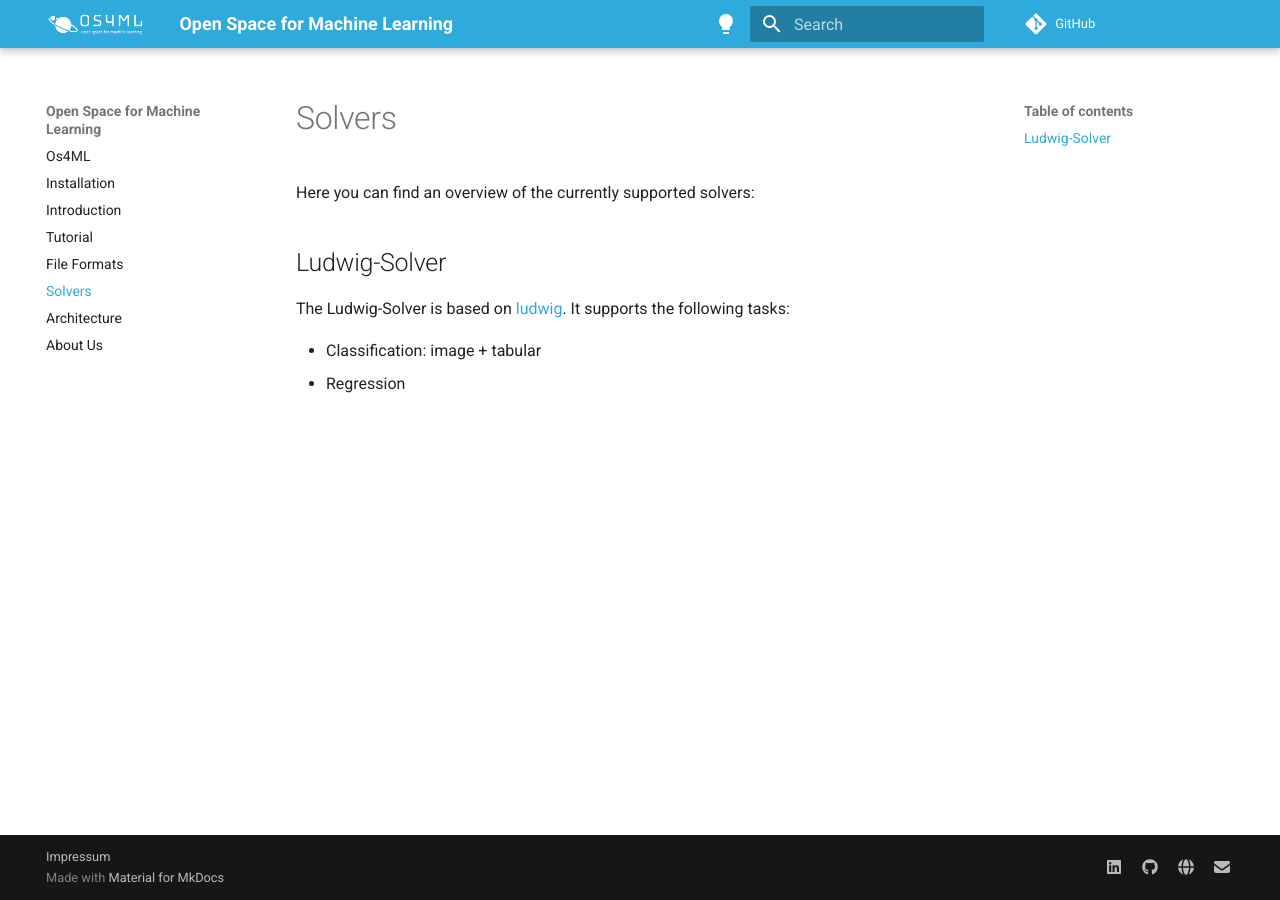
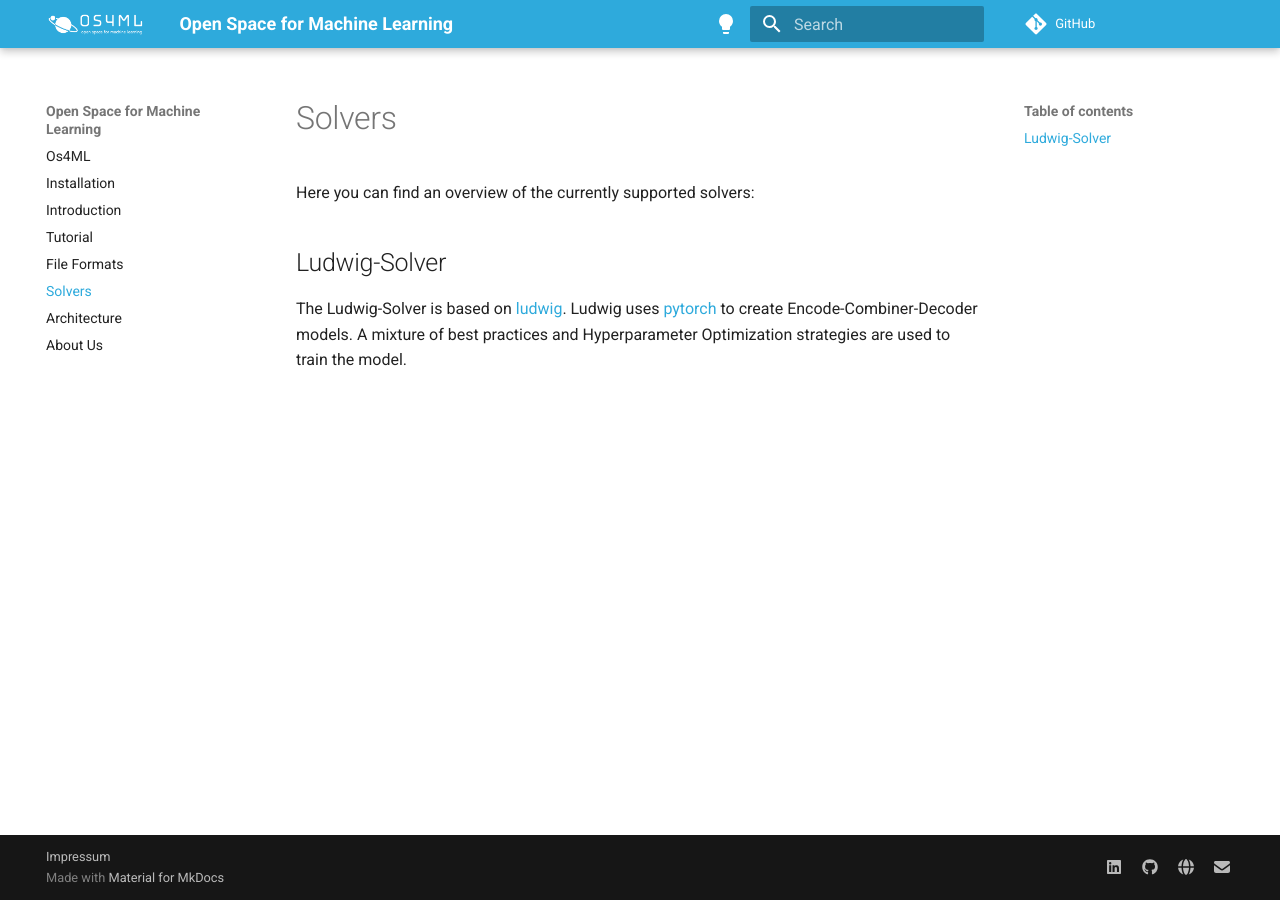
Before and after one commit to WOGRA-AG/os4ml-docs, an MkDocs documentation site: the page built from docs/solvers.md, in a window 1280 px wide. Built offline with MkDocs 1.6.1 and Material for MkDocs 9.7.7, drawn with Linux system fonts in a browser that asks for light colours; comment, search, counter and statistics services are not loaded.

Commit message:
Update solvers

```diff
--- a/docs/solvers.md
+++ b/docs/solvers.md
@@ -4,10 +4,9 @@ Here you can find an overview of the currently supported solvers:
 
 ## Ludwig-Solver
 The Ludwig-Solver is based on [ludwig].
-It supports the following tasks:
-
-- Classification: image + tabular
-- Regression
+Ludwig uses [pytorch][pytorch] to create Encode-Combiner-Decoder models.
+A mixture of best practices and Hyperparameter Optimization strategies are used to train the model.
 
 
 [ludwig]: https://ludwig.ai/latest/
+[pytorch]: https://pytorch.org/
```
